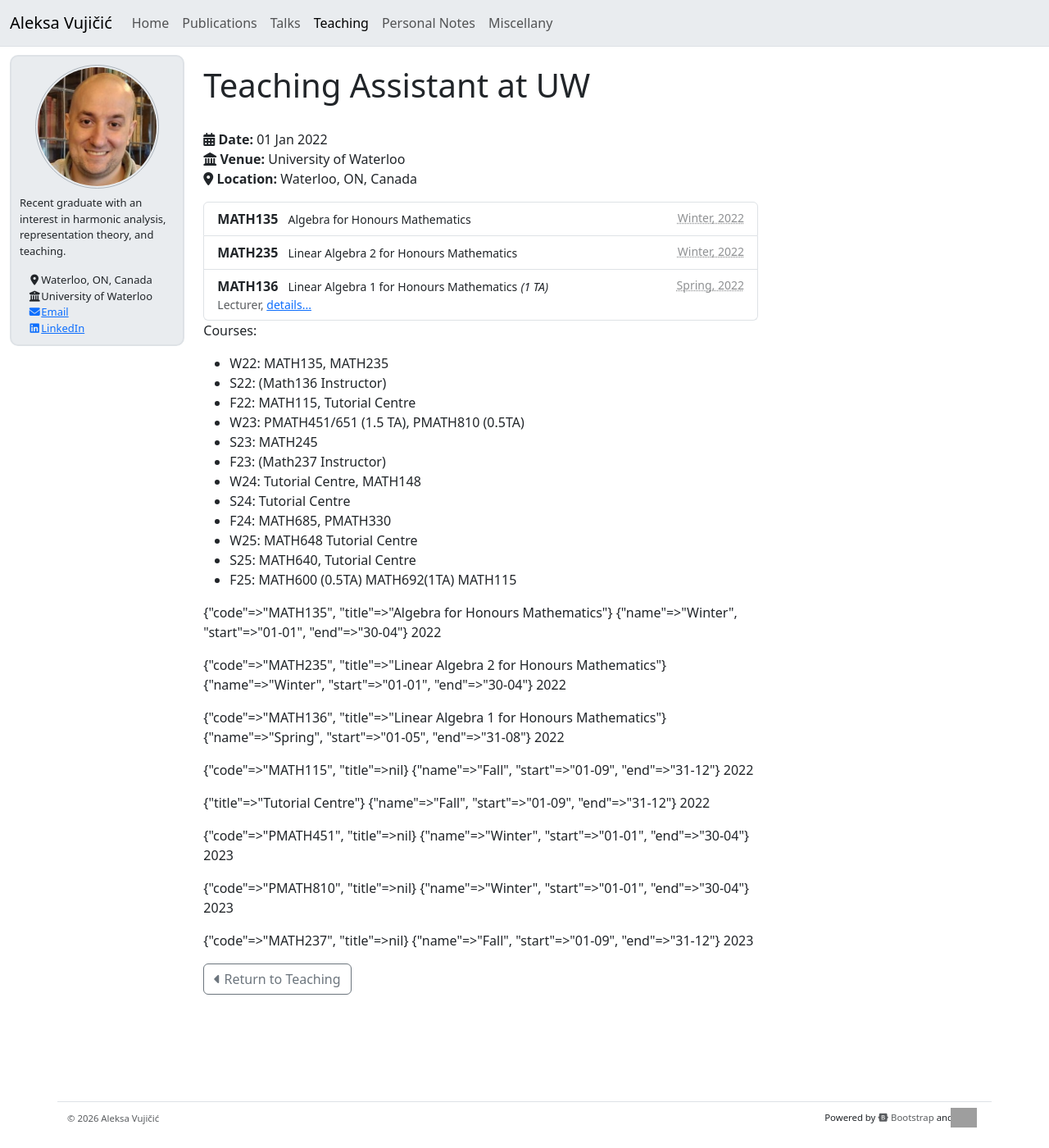
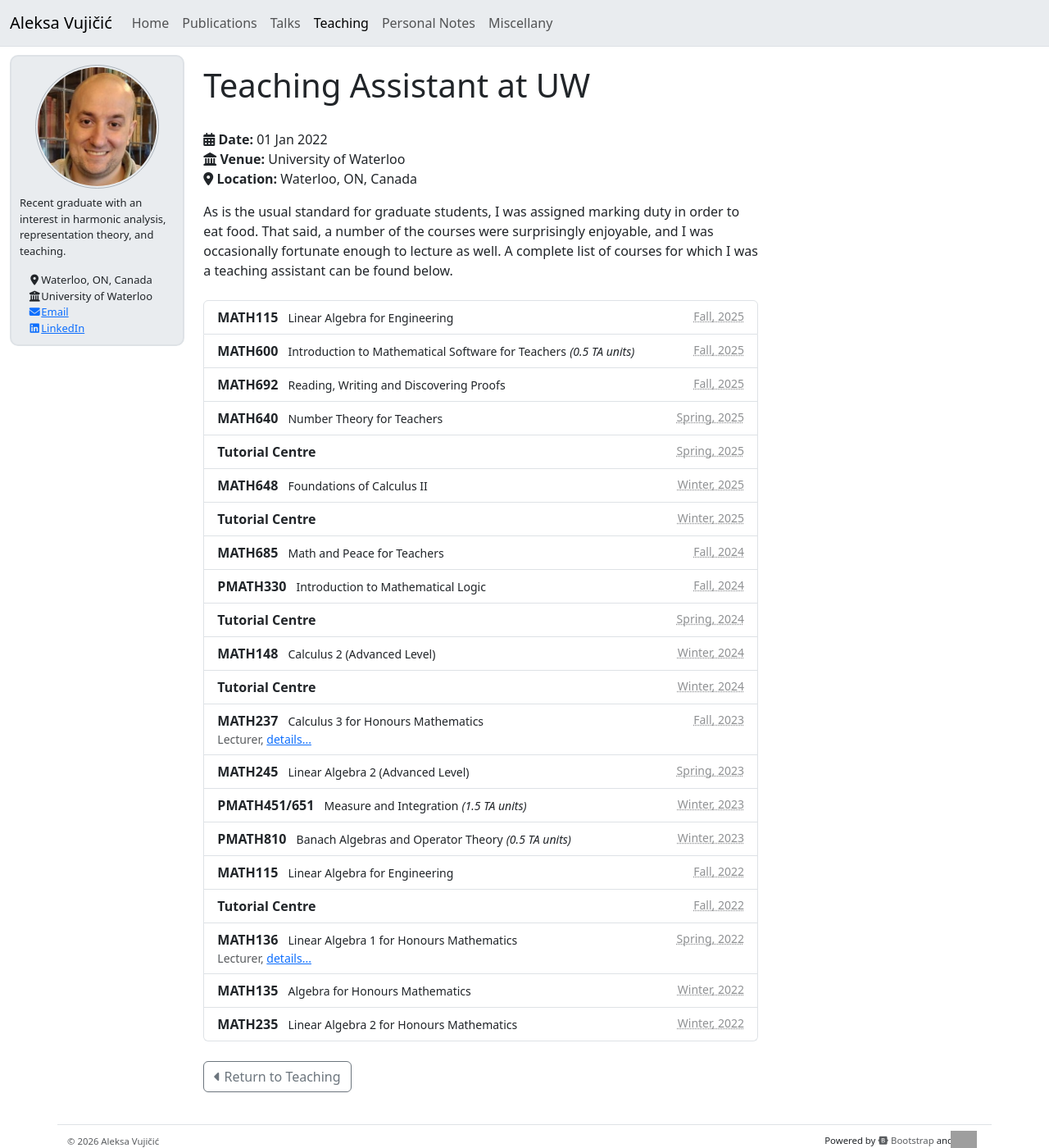
Before and after one commit to aleksavujicic/website, a Jekyll site: the page built from collections/_teaching/ta-waterloo.md, in a window 1280 px wide and 1400 px high. Shown: the whole window at 82% size. Built offline with Jekyll 4.4.1, drawn with Linux system fonts in a browser that asks for light colours; nearby versions of some CDN libraries; a script that is not in the unit is left out; grey boxes are pictures that could not be loaded.

Commit message:
TA courses complete

```diff
--- a/_data/courses.yml
+++ b/_data/courses.yml
@@ -1,19 +1,3 @@
-# List of courses that I've TAd for easy display
-# Courses:
-#   - W22: MATH135, MATH235
-#   - S22: (Math136 Instructor)
-#   - F22: MATH115, Tutorial Centre
-#   - W23: PMATH451/651 (1.5 TA), PMATH810 (0.5TA)
-#   - S23: MATH245
-#   - F23: (Math237 Instructor)
-#   - W24: Tutorial Centre, MATH148
-#   - S24: Tutorial Centre
-#   - F24: MATH685, PMATH330
-#   - W25: MATH648 Tutorial Centre
-#   - S25: MATH640, Tutorial Centre
-#   - F25: MATH600 (0.5TA) MATH692(1TA) MATH115
-
-
 uw:
   semesters:
     winter:
@@ -32,7 +16,7 @@ uw:
   courses:
     math115:
       code: MATH115
-      title:
+      title: Linear Algebra for Engineering
     math135:
       code: MATH135
       title: Algebra for Honours Mathematics
@@ -41,64 +25,91 @@ uw:
       title: Linear Algebra 1 for Honours Mathematics
     math148:
       code: MATH148
-      title:
+      title: Calculus 2 (Advanced Level)
     math235:
       code: MATH235
       title: Linear Algebra 2 for Honours Mathematics
     math237:
       code: MATH237
-      title:
+      title: Calculus 3 for Honours Mathematics
     math245:
       code: MATH245
-      title:
+      title: Linear Algebra 2 (Advanced Level)
     math600:
       code: MATH600
-      title:
+      title: Introduction to Mathematical Software for Teachers
     math640:
       code: MATH640
-      title:
+      title: Number Theory for Teachers
     math648:
       code: MATH648
-      title:
+      title: Foundations of Calculus II
     math685:
       code: MATH685
-      title:
+      title: Math and Peace for Teachers
     math692:
       code: MATH692
-      title:
+      title: Reading, Writing and Discovering Proofs
     pmath330:
       code: PMATH330
-      title:
+      title: Introduction to Mathematical Logic
     pmath451:
-      code: PMATH451
-      title:
+      code: PMATH451/651
+      title: Measure and Integration
     pmath810:
       code: PMATH810
-      title:
+      title: Banach Algebras and Operator Theory
     tut:
-      title: Tutorial Centre
+      code: Tutorial Centre
 
   teachings:
-    - course: math135
-      semester: winter, 2022
-    - course: math235
-      semester: winter, 2022
-    - course: math136
-      semester: spring, 2022
-      teach-link: 2022-linear-algebra
     - course: math115
-      semester: fall, 2022
+      semester: fall, 2025
+    - course: math600
+      semester: fall, 2025
+      load: 0.5
+    - course: math692
+      semester: fall, 2025
+    - course: math640
+      semester: spring, 2025
     - course: tut
-      semester: fall, 2022
+      semester: spring, 2025
+    - course: math648
+      semester: winter, 2025
+    - course: tut
+      semester: winter, 2025
+    - course: math685
+      semester: fall, 2024
+    - course: pmath330
+      semester: fall, 2024
+    - course: tut
+      semester: spring, 2024
+    - course: math148
+      semester: winter, 2024
+    - course: tut
+      semester: winter, 2024
+    - course: math237
+      semester: fall, 2023
+      teach-link: 2023-calculus
+    - course: math245
+      semester: spring, 2023
     - course: pmath451
       semester: winter, 2023
       load: 1.5
     - course: pmath810
       semester: winter, 2023
-      load: 1.5
+      load: 0.5
+    - course: math115
+      semester: fall, 2022
+    - course: tut
+      semester: fall, 2022
+    - course: math136
+      semester: spring, 2022
+      teach-link: 2022-linear-algebra
+    - course: math135
+      semester: winter, 2022
+    - course: math235
+      semester: winter, 2022
 
-    - course: math237
-      semester: fall, 2023
-      teach-link: 2023-calculus
 
 vuw:
--- a/_includes/teaching-list.html
+++ b/_includes/teaching-list.html
@@ -1,18 +1,9 @@
-{% assign uni = include.uni %}
+{% assign uni_data = include.uni_data %}
+{% assign teachings = uni_data.teachings %}
 
-{% assign semesters = uni.semesters %}
-{% assign courses = uni.courses %}
-{% assign teachings = uni.teachings %}
+<div class="list-group course-list">
+  {% for teaching in teachings %}
 
-{% for teaching in teachings %}
-  {% assign course = courses[teaching.course] %}
-
-  {% assign semester_data = teaching.semester | split: "," %}
-  {% assign semester_code = semester_data[0] | strip %}
-  {% assign semester = semesters[semester_code] %}
-  {% assign year = semester_data[1] | strip %}
-
-  {{ course | inspect }}
-  {{ semester | inspect }}
-  {{ year }}
-{% endfor %}
+    {% include teaching-single.html uni_data=uni_data teaching=teaching %}
+  {% endfor %}
+</div>
--- a/_includes/teaching-single.html
+++ b/_includes/teaching-single.html
@@ -1,4 +1,30 @@
+{% assign uni_data = include.uni_data %}
 {% assign teaching = include.teaching %}
-{% assign course = include.course %}
-{% assign semester = include.semester %}
-{% assign year = include.year %}
+
+{% assign course = uni_data.courses[teaching.course] %}
+{% assign semester_data = teaching.semester | split: "," %}
+{% assign semester_code = semester_data[0] | strip %}
+{% assign semester = uni_data.semesters[semester_code] %}
+{% assign year = semester_data[1] | strip %}
+
+{% assign semester_start = semester.start | append: "-" | append: year %}
+{% assign semester_end = semester.end | append: "-" | append: year %}
+{% assign date_format = "%d %b %Y" %}
+
+<label class="list-group-item course">
+  <div>
+    <span class="course-code">{{ course.code }}</span>
+    {% if course.title %}
+      <span class="course-title">{{ course.title }}</span>
+    {% endif %}
+    {% if teaching.load %}
+      <span class="course-load">({{ teaching.load }} TA units)</span>
+    {% endif %}
+    {% if teaching.teach-link %}
+      <small class="course-bonus d-block text-body-secondary">Lecturer, <a href="/teaching/{{ teaching.teach-link }}">details...</a></small>
+    {% endif %}
+  </div>
+  <div class="course-semester">
+    <abbr title="{{ semester_start | date: date_format }} to {{ semester_end | date: date_format }}">{{ semester.name }}, {{ year }}</abbr>
+  </div>
+</label>
--- a/_includes/test-course.html
+++ /dev/null
@@ -1,31 +0,0 @@
-<div class="list-group courses">
-  <label class="list-group-item course">
-    <div>
-      <span class="course-code">MATH135</span>
-      <span class="course-title">Algebra for Honours Mathematics</span>
-    </div>
-    <div class="course-semester">
-      <abbr title="01-01-2022 to 30-04-2022">Winter, 2022</abbr>
-    </div>
-  </label>
-  <label class="list-group-item course">
-    <div>
-      <span class="course-code">MATH235</span>
-      <span class="course-title">Linear Algebra 2 for Honours Mathematics</span>
-    </div>
-    <div class="course-semester">
-      <abbr title="01-01-2022 to 30-04-2022">Winter, 2022</abbr>
-    </div>
-  </label>
-  <label class="list-group-item course">
-    <div>
-      <span class="course-code">MATH136</span>
-      <span class="course-title">Linear Algebra 1 for Honours Mathematics</span>
-      <span class="course-load">(1 TA)</span>
-      <small class="course-bonus d-block text-body-secondary">Lecturer, <a href="/teaching/2022-linear-algebra" class="">details...</a></small>
-    </div>
-    <div class="course-semester">
-      <abbr title="01-05-2022 to 31-08-2022">Spring, 2022</abbr>
-    </div>
-  </label>
-</div>
--- a/_sass/content.scss
+++ b/_sass/content.scss
@@ -31,6 +31,9 @@
   aspect-ratio: 1/sqrt(2);
 }
 
+.course-list {
+  margin: 1.5rem 0;
+}
 .course {
   display: flex;
   justify-content: space-between;
--- a/collections/_teaching/ta-waterloo.md
+++ b/collections/_teaching/ta-waterloo.md
@@ -7,20 +7,6 @@ date: 2022-01-01
 location: "Waterloo, ON, Canada"
 ---
 
-{% include test-course.html %}
+As is the usual standard for graduate students, I was assigned marking duty in order to eat food. That said, a number of the courses were surprisingly enjoyable, and I was occasionally fortunate enough to lecture as well. A complete list of courses for which I was a teaching assistant can be found below.
 
-Courses:
-  - W22: MATH135, MATH235
-  - S22: (Math136 Instructor)
-  - F22: MATH115, Tutorial Centre
-  - W23: PMATH451/651 (1.5 TA), PMATH810 (0.5TA)
-  - S23: MATH245
-  - F23: (Math237 Instructor)
-  - W24: Tutorial Centre, MATH148
-  - S24: Tutorial Centre
-  - F24: MATH685, PMATH330
-  - W25: MATH648 Tutorial Centre
-  - S25: MATH640, Tutorial Centre
-  - F25: MATH600 (0.5TA) MATH692(1TA) MATH115
-
-{% include teaching-list.html uni=site.data.courses.uw %}
+{% include teaching-list.html uni_data=site.data.courses.uw %}
```
